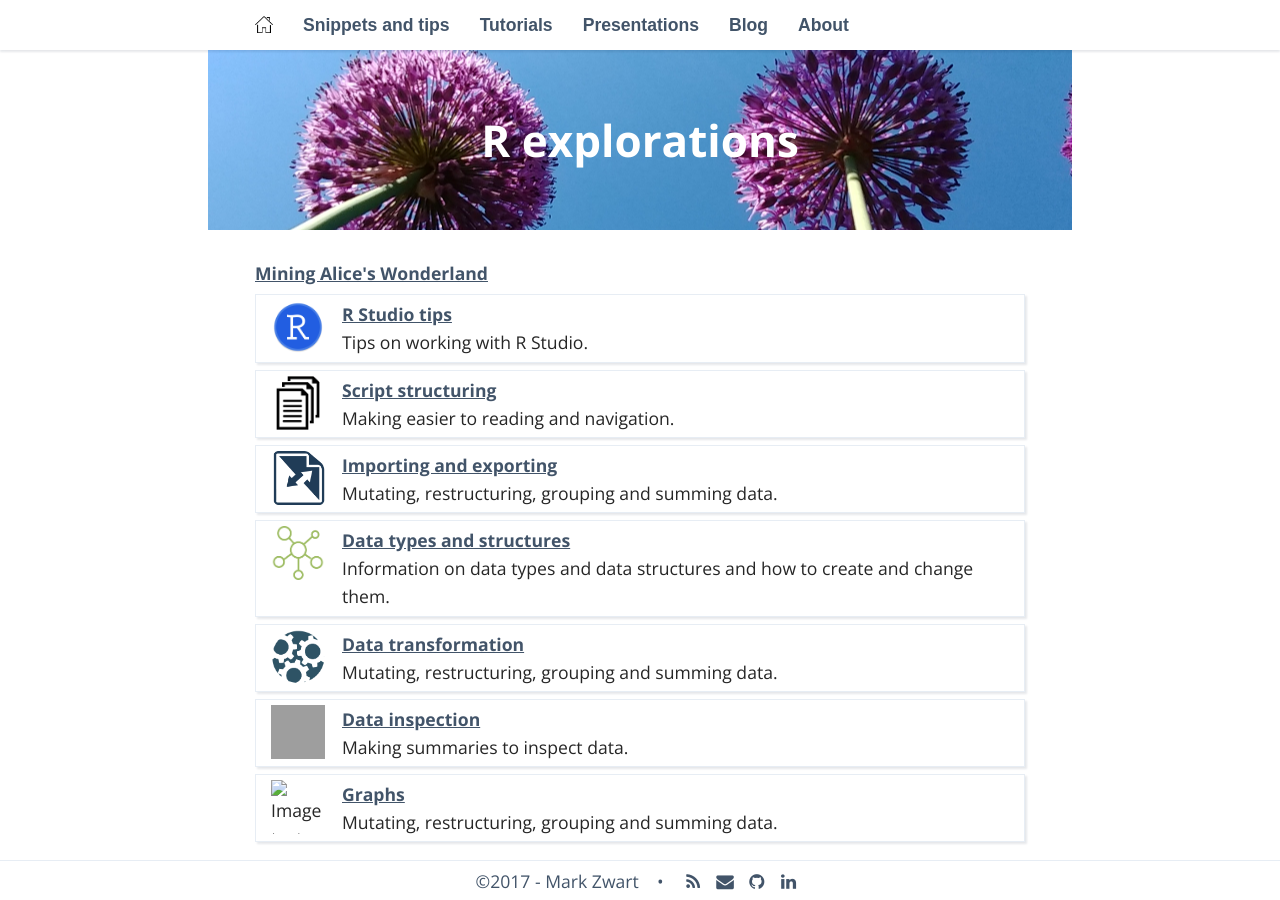
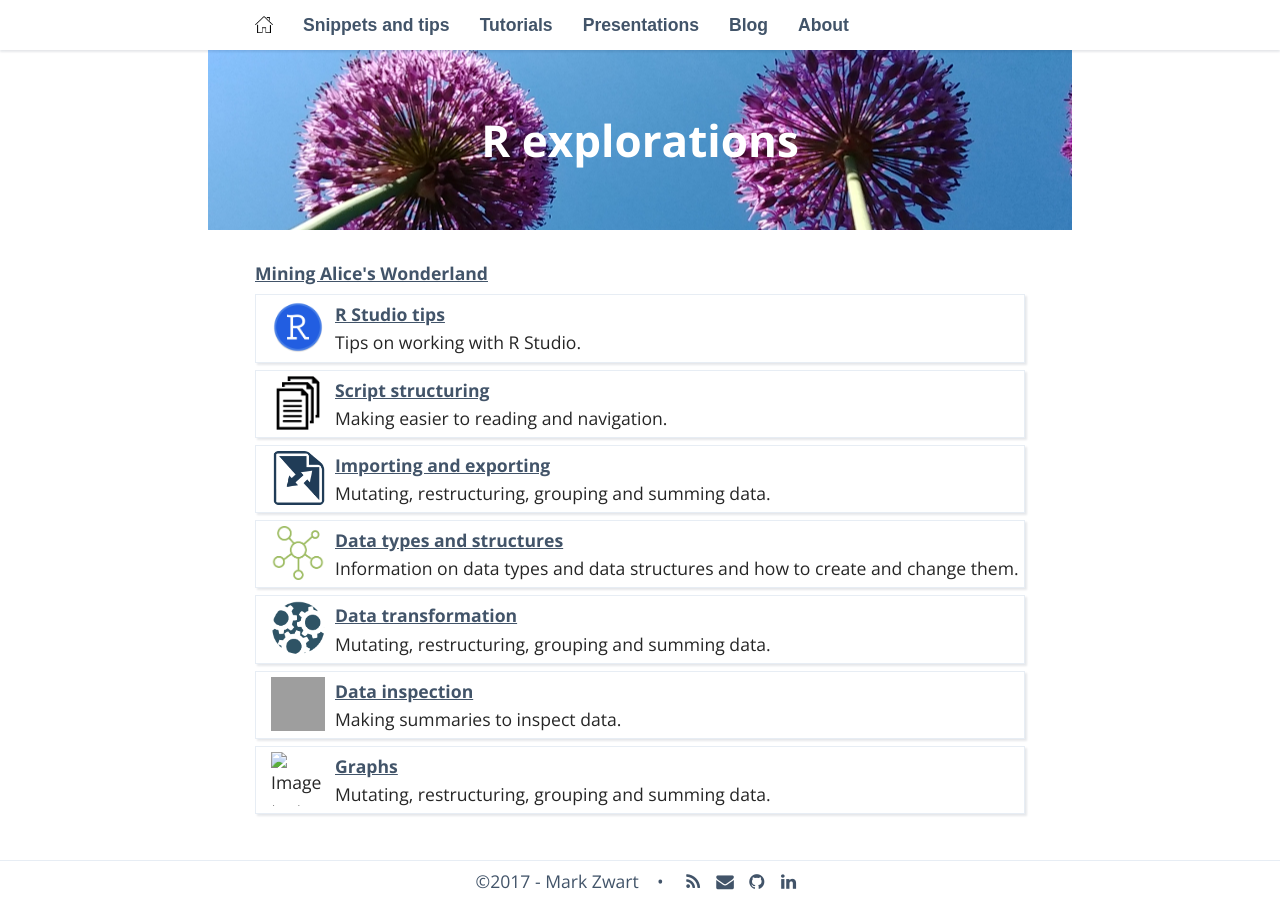
Before and after one commit to mark-me/mark-me.github.io, a Jekyll site: the page built from _pages/snippets-and-tips_diff.md, in a window 1280 px wide. Built offline with Jekyll 4.4.1, drawn with Linux system fonts in a browser that asks for light colours; nearby versions of some CDN libraries; some web fonts are replaced; our own code applies the rules of GitHub Pages for plain Markdown files; comment, search, counter and statistics services are not loaded; grey boxes are pictures that could not be loaded.

Commit message:
Update _layout.scss

```diff
--- a/_sass/_layout.scss
+++ b/_sass/_layout.scss
@@ -111,11 +111,9 @@ blogtext{
 }
 .index_item_left {
   flex: initial;
-  margin-right: 7px;
 }
 .index_item_right > div {
   flex: 1; /*grow*/
-  margin-left: 7px;
 }
 
 /**
```
